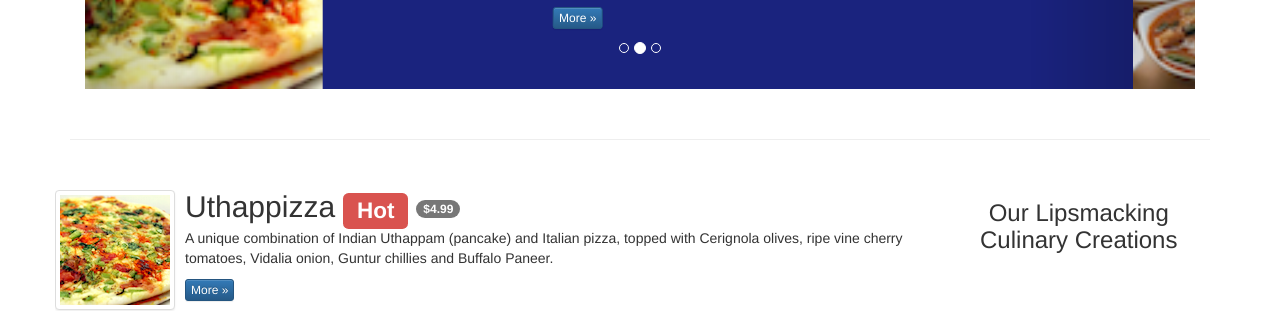
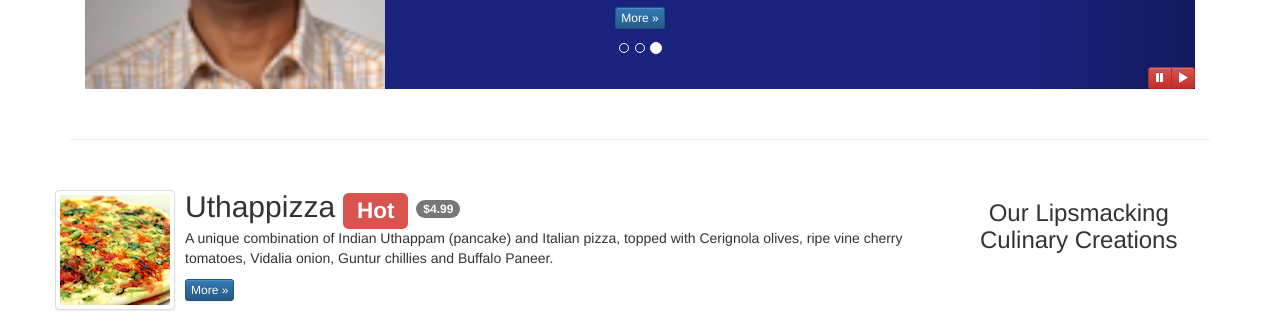
Before and after one commit to amoghranadive/conFusion, a plain HTML site: page index.html in a window 1280 px wide. Shown: the part 776-1100 px from the top of the page. Drawn offline with nearby package versions, Linux system fonts and the light colour scheme.

Commit message:
added play/pause buttons for carousel

```diff
--- a/css/mystyles.css
+++ b/css/mystyles.css
@@ -86,3 +86,9 @@ body{
     left: 0;
     min-height: 300px;
 }
+
+#carouselButtons {
+    right:0px;
+    position: absolute;
+    bottom: 0px;
+}
--- a/index.html
+++ b/index.html
@@ -276,6 +276,15 @@
                         <span class="glyphicon glyphicon-chevron-right" aria-hidden="true"></span>
                         <span class="sr-only">Next</span>
                     </a>
+
+                    <div class="btn-group" id="carouselButtons">
+                        <button class="btn btn-danger btn-xs" id="carousel-pause">
+                            <span class="glyphicon glyphicon-pause" aria-hidden="true"></span>
+                        </button>
+                        <button class="btn btn-danger btn-xs" id="carousel-play">
+                            <span class="glyphicon glyphicon-play" aria-hidden="true"></span>
+                        </button>
+                    </div>
                 </div>
             </div>
         </div>
@@ -405,7 +414,16 @@
     <script src="js/bootstrap.min.js"></script>
     <script>
         $(document).ready(function(){
-           $('[data-toggle="tooltip"]').tooltip();
+            $("#mycarousel").carousel({interval:2000});
+
+            $("#carousel-pause").click(function(){
+                $("mycarousel").carousel('pause');
+            });
+
+            $("#carousel-play").click(function(){
+                $("mycarousel").carousel('cycle');
+            });
+
         });
     </script>
 </body>
```
